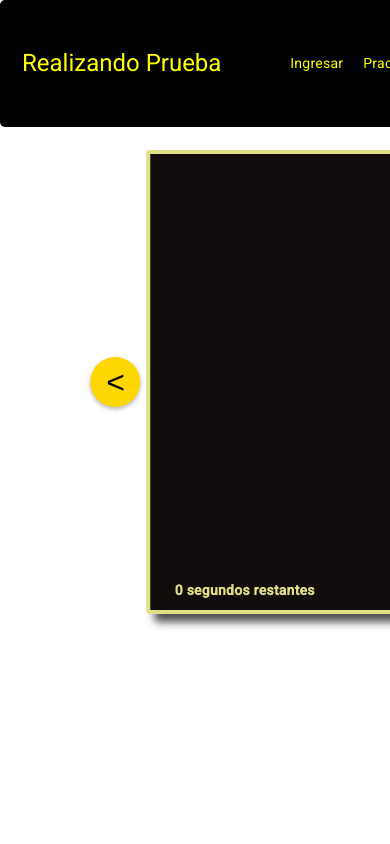
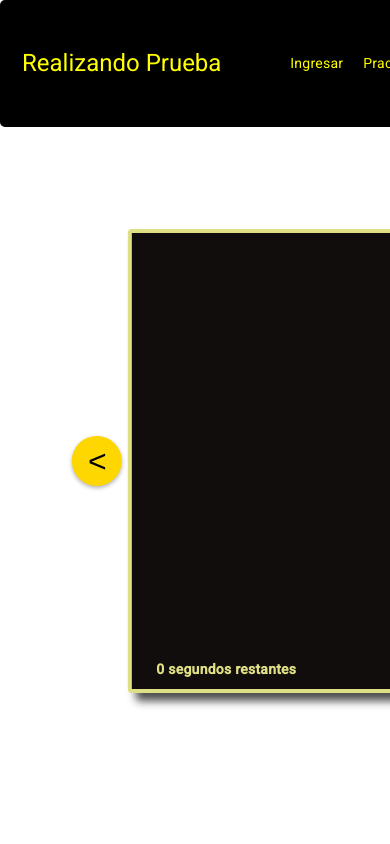
Before and after one commit to sebasxx85/englishProyect, an Angular app: page /type1 in a window 390 px wide. Shown: the top 844 px of the page. Built offline with nearby package versions, Linux system fonts and the light colour scheme.

Commit message:
container fixed

```diff
--- a/src/app/components/type1/type1.component.scss
+++ b/src/app/components/type1/type1.component.scss
@@ -15,7 +15,7 @@
   padding: 1rem;
   box-shadow: 8px 8px 8px rgba(0.0, 0.0, 0.7, 0.7); /* Añade sombra para mejor visibilidad */
   min-height: 55vh;
-  min-width: 15vh;
+  min-width: 25vh;
   background-color: rgb(18, 13, 13);
   position: absolute;
   transform: translate(-17%, 17%);
@@ -45,17 +45,26 @@
   }
 }
 
-@media (max-width: 425px) and (min-width: 160px) {
+@media (max-width: 560px) and (min-width: 425px) {
   .card-container {
     max-width: 87vh;
+    position: absolute;
+    transform: translate(-12%, 0%);
+  }
+  .custom-card {
+    min-width: 25vh;
+  }
+}
+
+@media (max-width: 425px) and (min-width: 210px) {
+  .card-container {
+    max-width: 77vh;
     margin-right: 50px;
     position: absolute;
     transform: translate(-12%, 0%);
   }
   .custom-card {
     min-width: 25vh;
-    position: absolute;
-    transform: translate(-12%, 0%);
   }
 }
 
```
